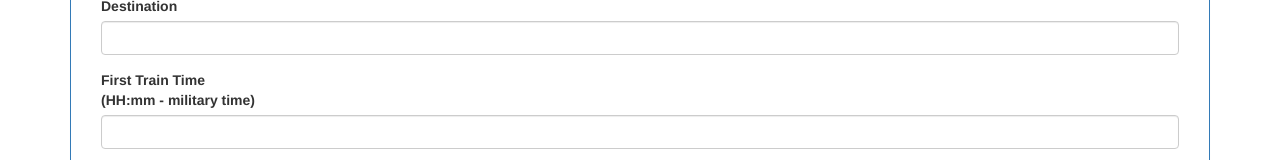
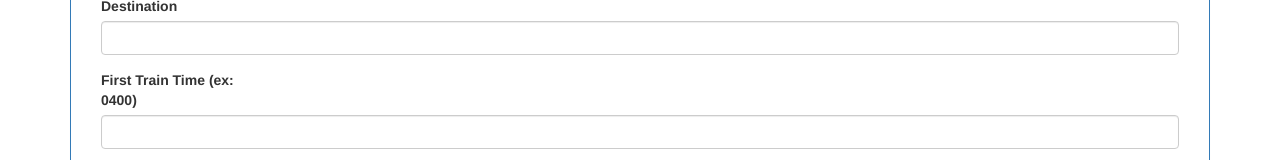
Before and after one commit to Kmart914/Train-Scheduler, a plain HTML site: page index.html in a window 1280 px wide. Shown: the part 568-728 px from the top of the page. Drawn offline with nearby package versions, Linux system fonts and the light colour scheme; no server answers.

Commit message:
changed military time example

```diff
--- a/index.html
+++ b/index.html
@@ -69,7 +69,7 @@
         </div>
     </div>
     <div class="form-group">
-      <label for="inputTime" class="col-lg-2 control-label">First Train Time (HH:mm - military time)</label>
+      <label for="inputTime" class="col-lg-2 control-label">First Train Time (ex: 0400)</label>
         <div class="col-lg-12">
           <input type="text" class="form-control" id="inputTime">
         </div>
```
